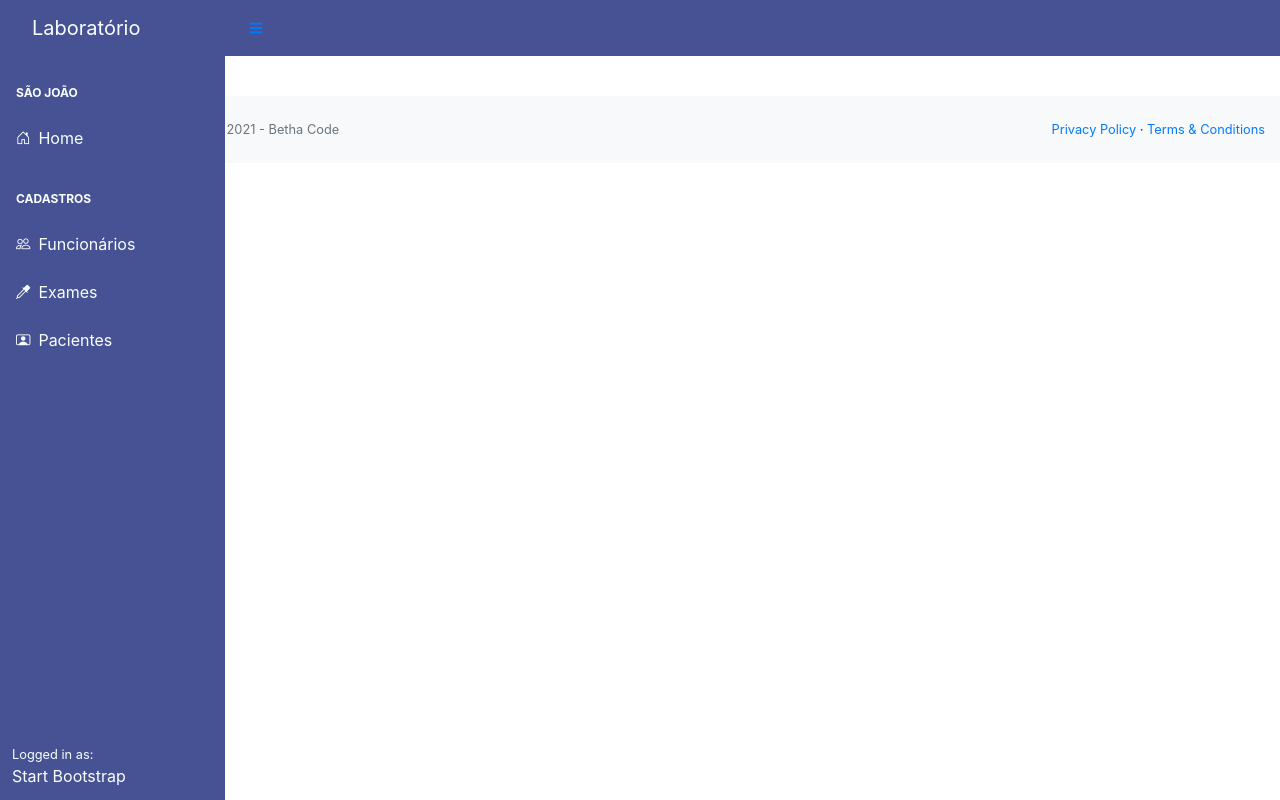
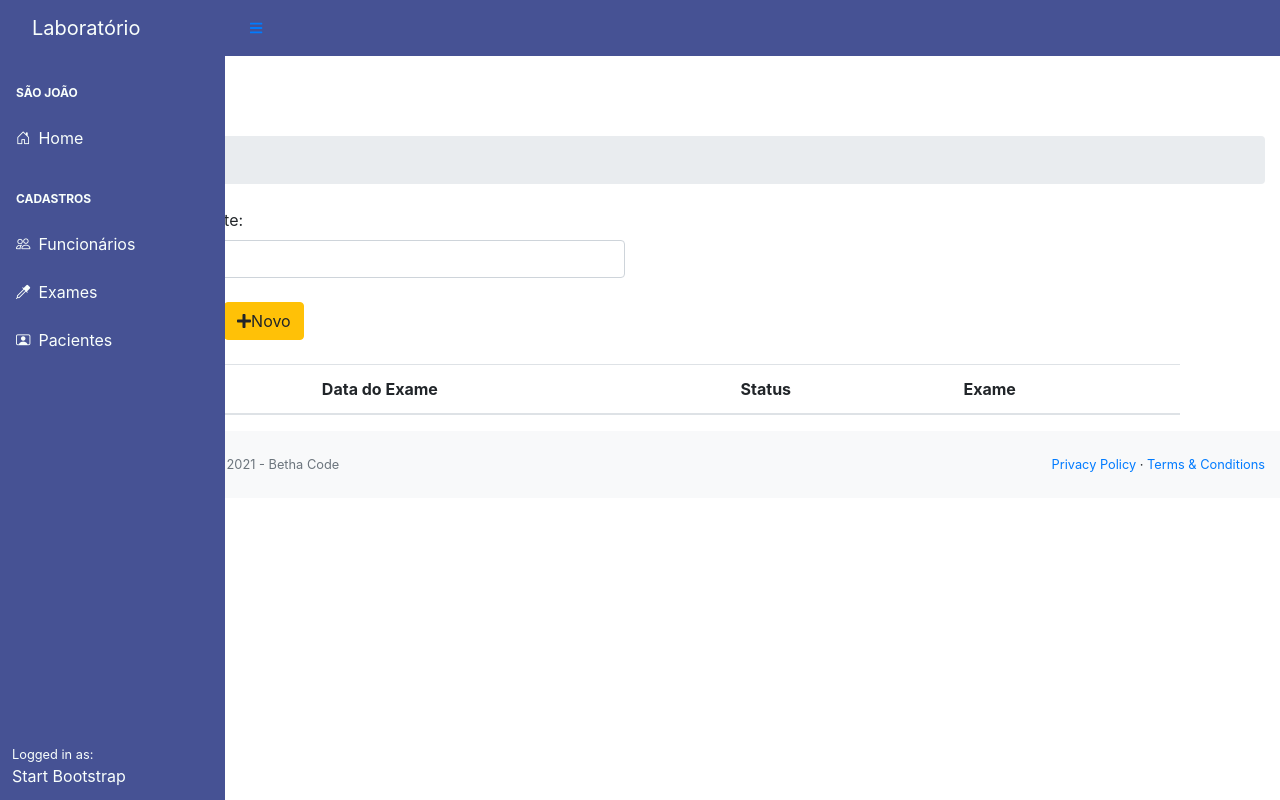
Before and after one commit to joao-lusa/Projeto-Final-Betha, an Angular app in the folder Front/laboratorio-app/: page /pacientesLista in a window 1280 px wide. Built offline with nearby package versions, Linux system fonts and the light colour scheme.

Commit message:
Consulta por nome de pacientes finalizada

```diff
--- a/Front/laboratorio-app/src/app/paciente.service.ts
+++ b/Front/laboratorio-app/src/app/paciente.service.ts
@@ -1,8 +1,9 @@
-import { HttpClient } from '@angular/common/http';
+import { HttpClient, HttpParams } from '@angular/common/http';
 import { Injectable } from '@angular/core';
 import { Observable } from 'rxjs';
 import { environment } from 'src/environments/environment';
 import { Paciente } from './paciente/paciente';
+import { pacienteBusca } from './paciente/paciente-lista/pacienteBusca';
 
 @Injectable({
   providedIn: 'root'
@@ -16,4 +17,13 @@ export class PacienteService {
   salvar(paciente: Paciente): Observable<Paciente>{
     return this.http.post<Paciente>(this.apiURL, paciente);
   }
+
+  busca(nome:string) : Observable<pacienteBusca[]>{
+    if(!nome){
+      nome = ""
+    }
+    const httpParams = new HttpParams().set("nome", nome);
+    const url = this.apiURL + "?" + httpParams.toString();
+    return this.http.get<any>(url);
+  }
 }
--- a/Front/laboratorio-app/src/app/paciente/paciente-form/paciente-form.component.html
+++ b/Front/laboratorio-app/src/app/paciente/paciente-form/paciente-form.component.html
@@ -53,6 +53,7 @@
                         [ngModelOptions]="{standalone: true}"
                         [(ngModel)]="paciente.status"
                 >
+                <option value="">Selecione...</option>
                 <option *ngFor="let valor of status" [value]="valor.value">
                     {{valor.viewValue}}
                 </option>
@@ -78,6 +79,9 @@
                 <button type="submit" class="btn btn-success">
                     <i class="fa fa-save"></i>Salvar
                 </button>
+                <button type="submit" class="btn btn-danger ml-1" routerLink="/pacientesLista">
+                    <i class="fa fa-arrow-alt-circle-left"></i>Voltar
+                </button>
             </div>
         </div>
     </form>
--- a/Front/laboratorio-app/src/app/paciente/paciente-lista/paciente-lista.component.html
+++ b/Front/laboratorio-app/src/app/paciente/paciente-lista/paciente-lista.component.html
@@ -1 +1,67 @@
-<p>paciente-lista works!</p>
+<h1 class="mt-4">Paciente</h1>
+<ol class="breadcrumb mb-4">
+    <li class="breadcrumb-item active">Consulta</li>
+</ol>
+
+<div class="container">
+    <form #consultaForm="ngForm" (submit)="consultar()">
+        <div class="col-md-6">
+            <label for="inputNome">Nome do paciente:</label>
+            <input type="text"
+                [(ngModel)]="nome"
+                name="nome"
+                id="inputNome"
+                class="form-control"
+            >
+        </div>
+
+
+        <br>
+
+        <div class="row">
+            <div class="col-md-4 ml-3">
+                <button type="submit"
+                    class="btn btn-primary"
+                >
+                    <i class="fa fa-search mr-1"></i>Consultar
+                </button>
+
+                <button type="button"
+                    class="btn btn-warning ml-1"
+                    routerLink="/pacientesForm"
+                >
+                    <i class="fa fa-plus"></i>Novo
+                </button>
+            </div>
+        </div>
+    </form>
+
+    <br>
+
+    <div class="row">
+        <div class="alert alert-warning col-12" role="alert" *ngIf="menssagem">
+            {{menssagem}}
+        </div>
+    </div>
+
+    <div class="col-md-12">
+        <table class="table">
+            <thead>
+                <tr>
+                    <th>Nome</th>
+                    <th>Data do Exame</th>
+                    <th>Status</th>
+                    <th>Exame</th>
+                </tr>
+            </thead>
+            <tbody>
+                <tr *ngFor="let paciente of lista">
+                    <td>{{ paciente.nome }}</td>
+                    <td>{{ paciente.dataExame }}</td>
+                    <td>{{ paciente.status }}</td>
+                    <td>{{ paciente.exame.nome }}</td>
+                </tr>
+            </tbody>
+        </table>
+    </div>
+</div>
--- a/Front/laboratorio-app/src/app/paciente/paciente-lista/paciente-lista.component.ts
+++ b/Front/laboratorio-app/src/app/paciente/paciente-lista/paciente-lista.component.ts
@@ -1,4 +1,6 @@
 import { Component, OnInit } from '@angular/core';
+import { PacienteService } from 'src/app/paciente.service';
+import { pacienteBusca } from './pacienteBusca';
 
 @Component({
   selector: 'app-paciente-lista',
@@ -7,9 +9,24 @@ import { Component, OnInit } from '@angular/core';
 })
 export class PacienteListaComponent implements OnInit {
 
-  constructor() { }
+  nome: string;
+  lista: pacienteBusca[];
+  menssagem : string;
+
+  constructor(private servicoDePaciente: PacienteService) { }
 
   ngOnInit(): void {
   }
 
+  consultar(){
+    this.menssagem = null;
+    this.servicoDePaciente
+      .busca(this.nome)
+      .subscribe(respostaSucesso => {
+        this.lista = respostaSucesso;
+        if (this.lista.length <=0) {
+          this.menssagem = 'Nenhum registro encontrado.'
+        }
+      });
+  }
 }
--- /dev/null
+++ b/Front/laboratorio-app/src/app/paciente/paciente-lista/pacienteBusca.ts
@@ -0,0 +1,8 @@
+import { Exame } from "src/app/exames/exame";
+
+export class pacienteBusca{
+    nome: string;
+    dataExame: string;
+    status: string;
+    exame: Exame;
+}
--- a/Front/laboratorio-app/src/app/template/sidebar/sidebar.component.html
+++ b/Front/laboratorio-app/src/app/template/sidebar/sidebar.component.html
@@ -31,7 +31,7 @@
                 <div class="collapse" id="collapseLayouts" aria-labelledby="headingOne" data-parent="#sidenavAccordion">
                 </div>
                 <a class="nav-link collapsed"
-                    routerLink="/pacientesForm"
+                    routerLink="/pacientesLista"
                     data-toggle="collapse"
                     data-target="#collapsePages"
                     aria-expanded="false"
```
Lines whose indentation alone changed are shown as unchanged.
